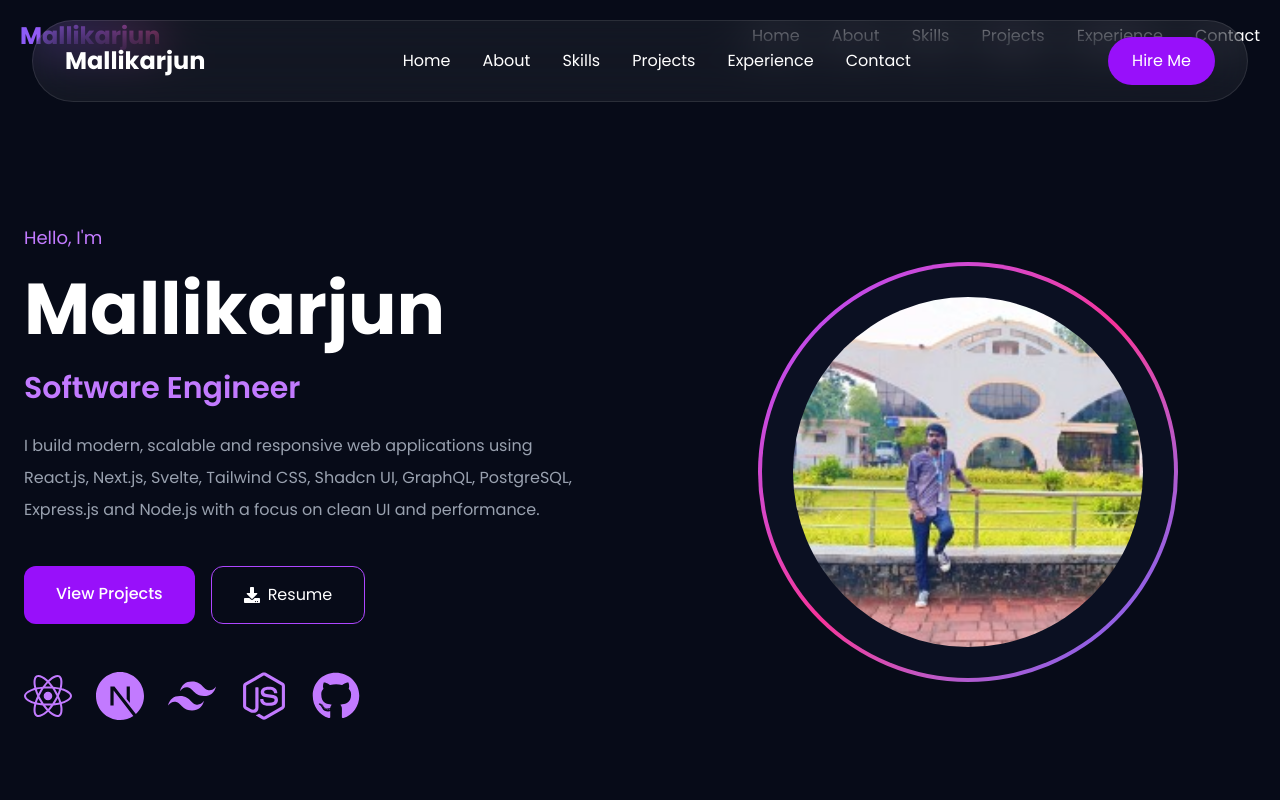
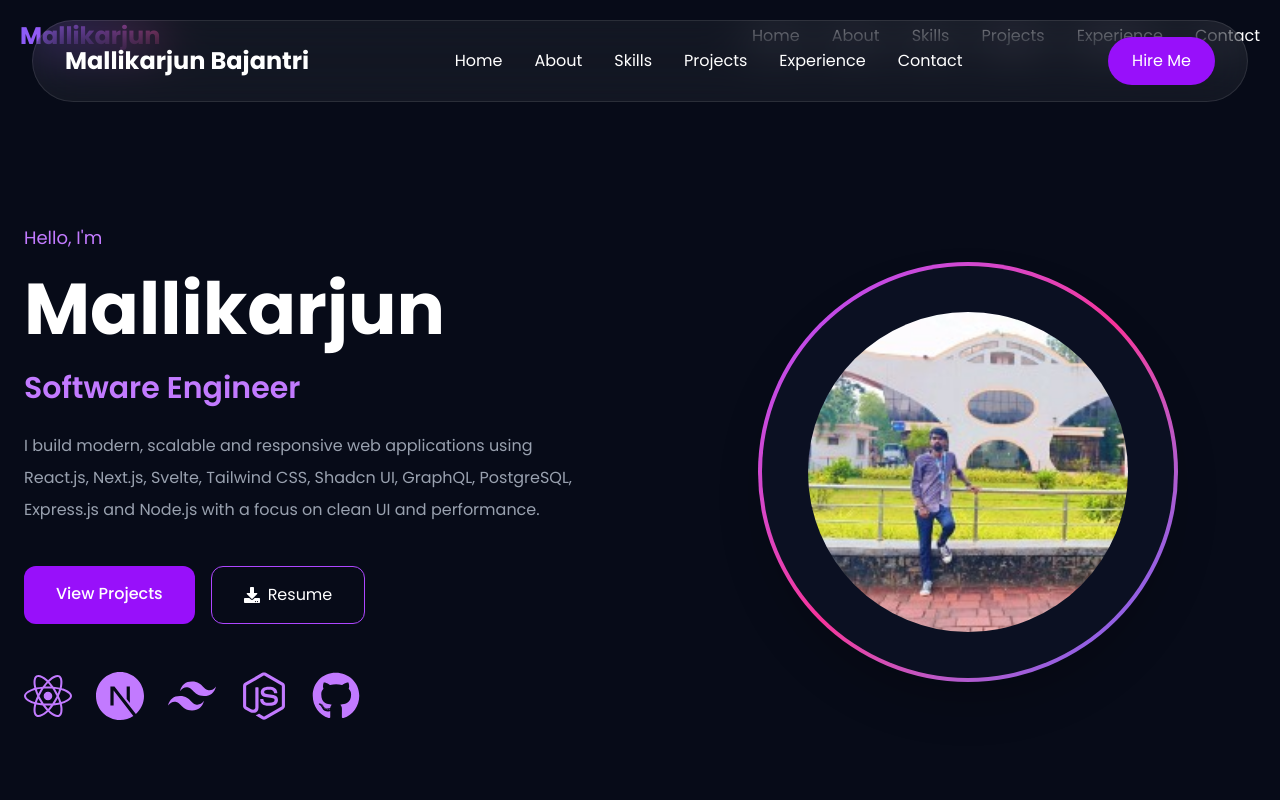
Before and after one commit to mallu771/myprofile, a Next.js app: page / in a window 1280 px wide. Shown: the top 800 px of the page. Built offline with nearby package versions, Linux system fonts and the light colour scheme.

Commit message:
profile image chnaged

```diff
--- a/components/Hero.jsx
+++ b/components/Hero.jsx
@@ -1,7 +1,6 @@
 "use client";
 
 import { motion } from "framer-motion";
-import Image from "next/image";
 import {
   FaReact,
   FaNodeJs,
@@ -93,18 +92,13 @@ export default function Hero() {
           transition={{ duration: 0.8 }}
           className="order-1 lg:order-2 flex justify-center"
         >
-          <div className="w-64 h-64 sm:w-80 sm:h-80 lg:w-[420px] lg:h-[420px] rounded-full bg-gradient-to-br from-purple-500 via-pink-500 to-indigo-500 p-1 ">
+          <div className="w-64 h-64 sm:w-80 sm:h-80 lg:w-[420px] lg:h-[420px] rounded-full bg-gradient-to-br from-purple-500 via-pink-500 to-indigo-500 p-1 shadow-2xl">
             <div className="w-full h-full rounded-full bg-[#0b1022] flex items-center justify-center overflow-hidden">
-
-
-<Image
-  src="/profile.jfif"
-  alt="Mallikarjun"
-  width={350}
-  height={350}
-  priority
-  className="rounded-full object-cover"
-/>
+              <img
+                src="/profile.jfif"
+                alt="Mallikarjun"
+                className="w-52 h-52 sm:w-64 sm:h-64 lg:w-80 lg:h-80 rounded-full object-cover"
+              />
             </div>
           </div>
         </motion.div>
--- a/components/layout/Navbar.jsx
+++ b/components/layout/Navbar.jsx
@@ -43,7 +43,7 @@ export default function Navbar() {
       >
         {/* Logo */}
         <h1 className="text-lg sm:text-xl lg:text-2xl font-bold">
-          Mallikarjun
+          Mallikarjun Bajantri
         </h1>
 
         {/* Desktop Navigation */}
```
